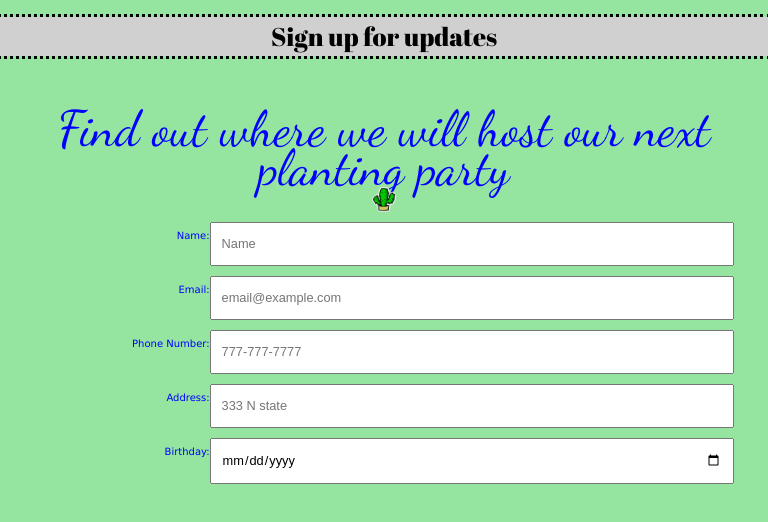
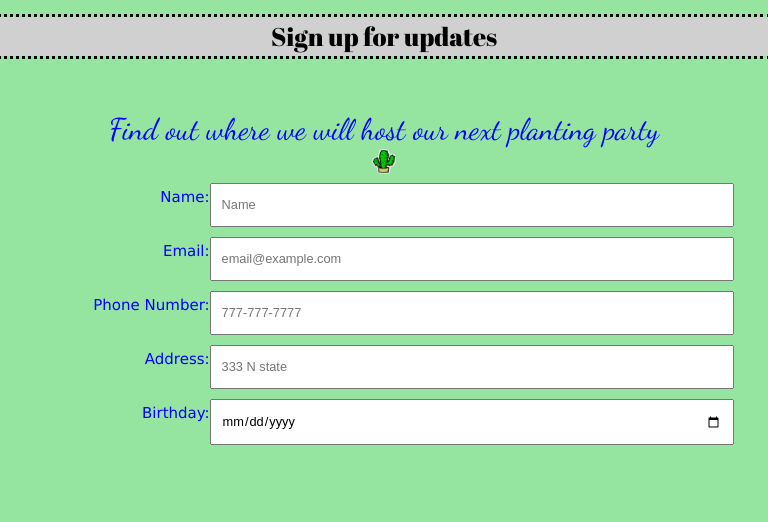
Before and after one commit to dsilvas3/project1_ITM, a plain HTML site: page index.html in a window 768 px wide. Drawn offline with Linux system fonts and the light colour scheme.

Commit message:
Update style.css
changed font size in media query

```diff
--- a/css/style.css
+++ b/css/style.css
@@ -112,7 +112,7 @@ body {
 
 
 label {
-	font-size: 10px;
+	font-size: 15px;
 
 
 }
@@ -120,6 +120,11 @@ h1{
 	font-size: 35px ;
 
 }
+
+
+h2{
+	font-size: 30px
+	}
 
 }
 
```
